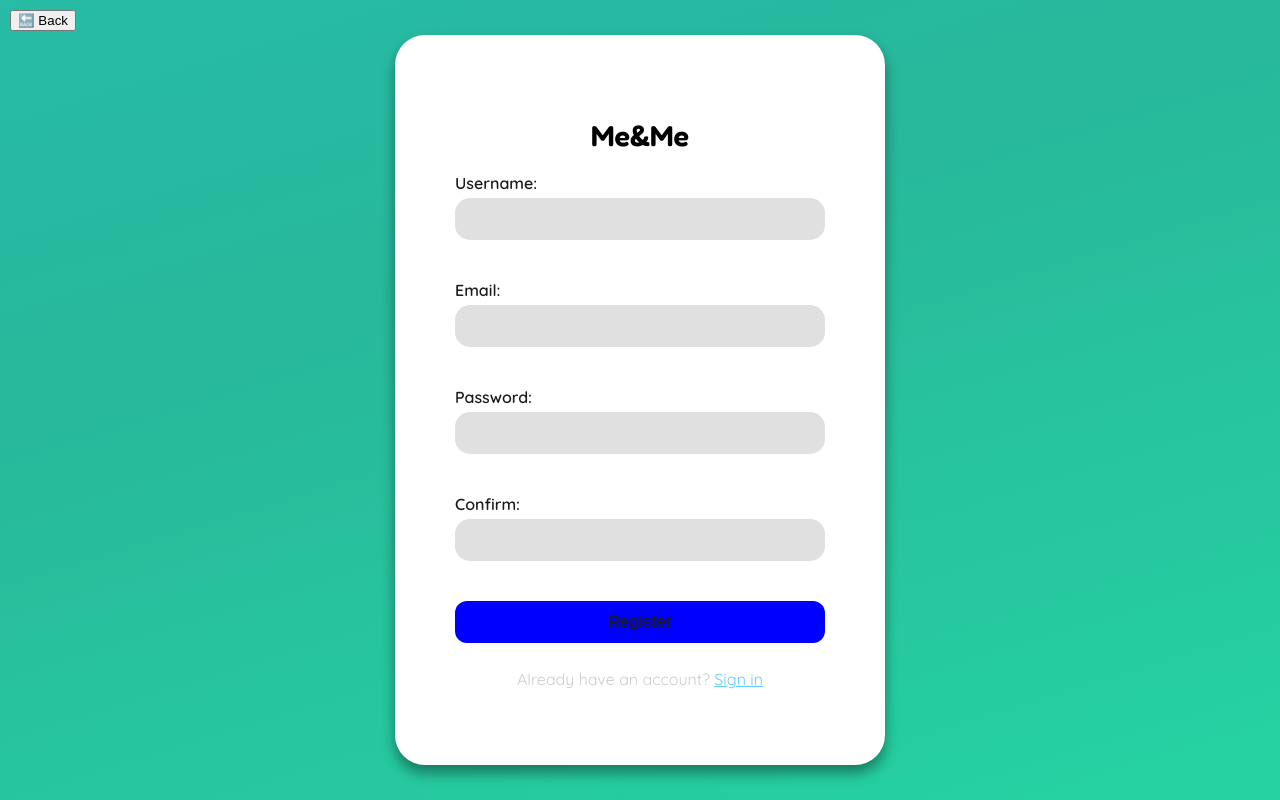
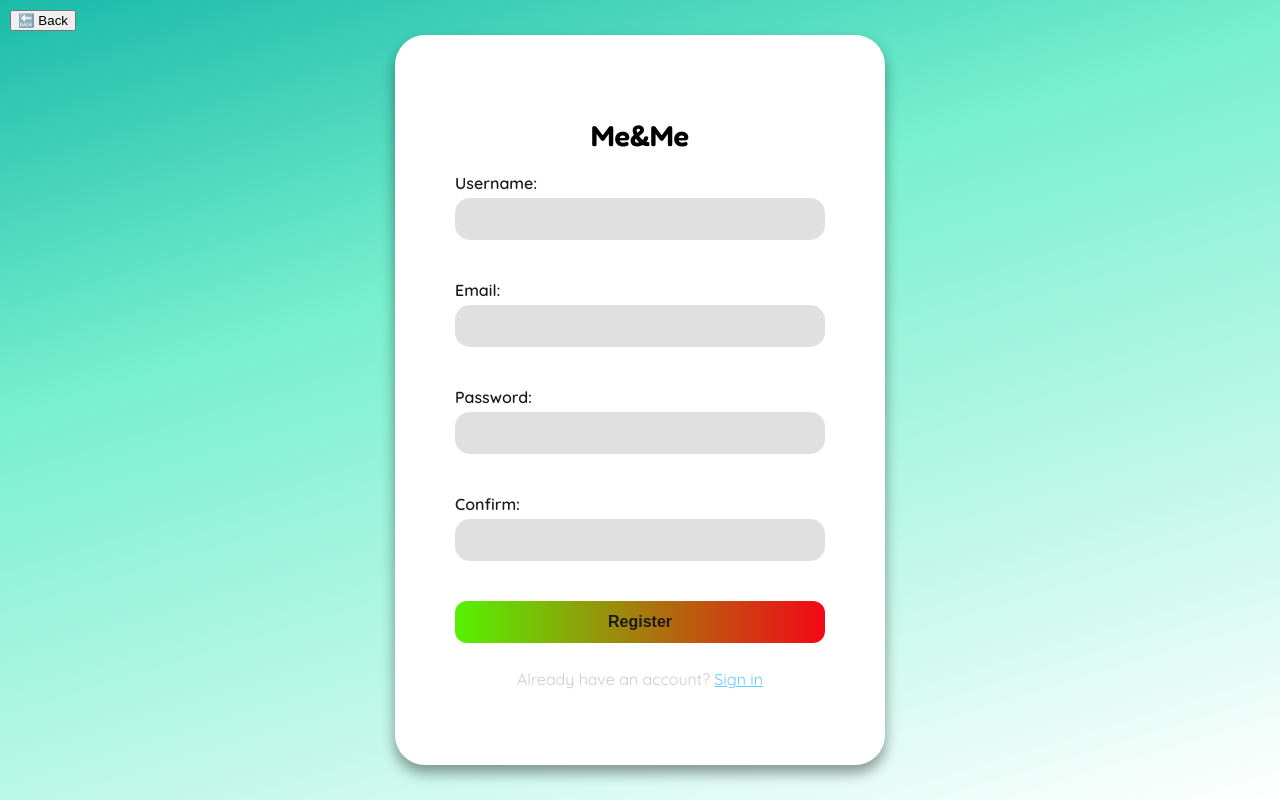
Before and after one commit to AlexBell25/MeandMe, a PHP site: page /signup.html in a window 1280 px wide. Run offline with PHP 8.4, Linux system fonts and the light colour scheme.

Commit message:
gradient change

```diff
--- a/loginstylesheet.css
+++ b/loginstylesheet.css
@@ -4,7 +4,7 @@ body {
   margin: 0;
   font-family: 'Quicksand', sans-serif;
   background: #020024;
-  background: linear-gradient(163deg, rgb(39, 188, 166) 0%, rgb(40, 184, 155) 35%, rgb(37, 211, 162) 100%);
+  background: linear-gradient(163deg, #1abaaa 0%, rgb(120, 240, 206) 35%, rgb(255, 255, 255) 100%);
   color: #ffffff;
   min-height: 100vh;
   height: 90vh;
@@ -87,7 +87,7 @@ button[type="submit"] {
   padding: 12px;
   border: none;
   border-radius: 12px;
-  background: blue;
+  background: linear-gradient(90deg, #56f202,#f40717);
   color: #1b1b1b;
   font-weight: bold;
   justify-content: center;
```
